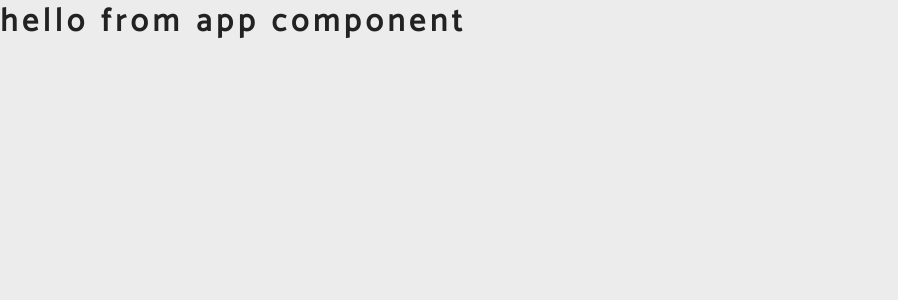
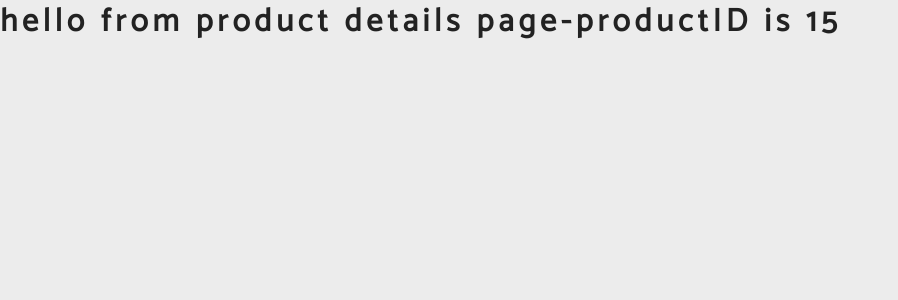
Before and after one commit to khaled-web/VintageTech, a React (Create React App) app in the folder FrontEnd/: page /products/15 in a window 1280 px wide. Shown: the top 300 px of the page, without its empty margins (0-898 px from the left). Built offline with nearby package versions, Linux system fonts and the light colour scheme.

Commit message:
Routes - Done

```diff
--- a/FrontEnd/src/App.js
+++ b/FrontEnd/src/App.js
@@ -1,5 +1,36 @@
-import React from "react";
+import React from 'react'
+//reactRouterDom
+import { BrowserRouter as Router, Switch, Route } from 'react-router-dom'
+//pages
+import {
+ Home,
+ Cart,
+ Checkout,
+ Error,
+ Login,
+ ProductDetails,
+ Products,
+ About
+} from './pages'
+//components
+function App() {
+  return (
+    <Router>
+      {/* ((Switch)) to don't match errorPage in each route */}
+      <Switch>
+      {/* ((exact)) to don't match homePage in each route */}
+      <Route exact path="/"><Home/></Route>
+      <Route path="/about"><About/></Route>
+      <Route path="/cart"><Cart/></Route>
+      <Route path="/checkout"><Checkout/></Route>
+      <Route path="/login"><Login/></Route>
+      {/* ((exact)) to know that there is detailedPage will comes from GeneralPage */}
+      <Route exact path="/products"><Products/></Route>
+      <Route path="/products/:id" children={<ProductDetails/>}></Route>
+      <Route path="*"><Error/></Route>
+      </Switch>
+    </Router>
+  )
+}
 
-export default function App() {
-  return <h1>hello from app component</h1>;
-}
+export default App
--- a/FrontEnd/src/pages/ProductDetails.js
+++ b/FrontEnd/src/pages/ProductDetails.js
@@ -1,5 +1,8 @@
 import React from "react";
+import {useParams} from 'react-router-dom'
 
 export default function ProductDetails() {
-  return <h1>hello from product details page</h1>;
+  const {id} = useParams()
+  console.log(id)
+  return <h1>hello from product details page-productID is {id}</h1>;
 }
```
Also changed, not shown: FrontEnd/src/pages/index.js (+15 -2 lines).
